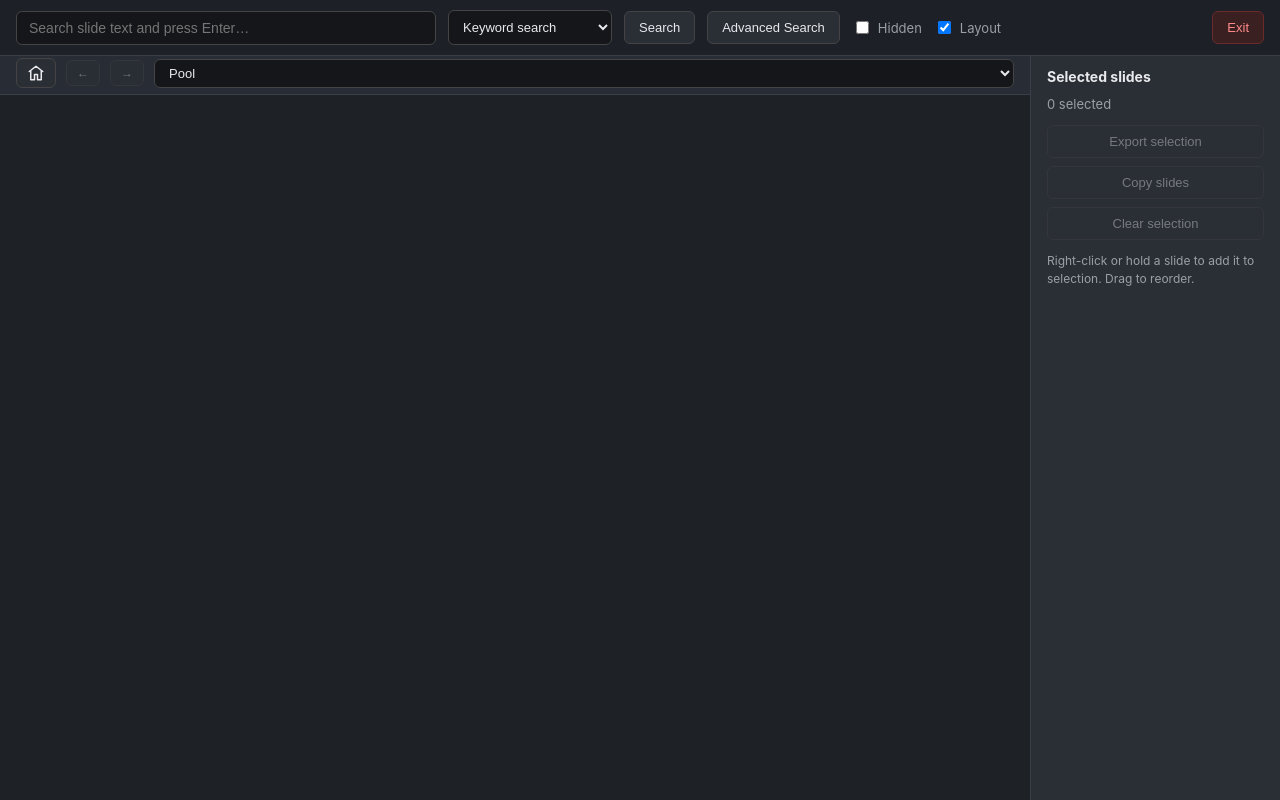
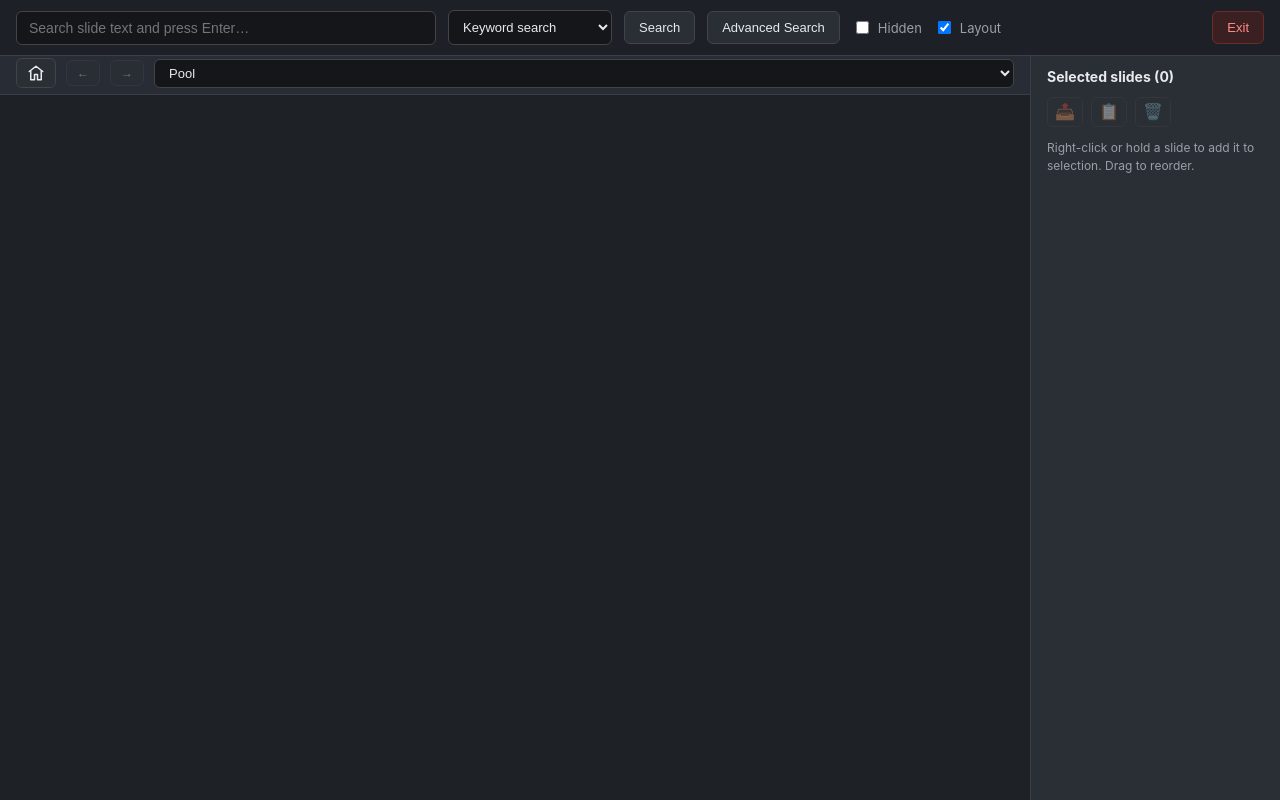
Before and after one commit to haesleinhuepf/slidedesk, a Flask app: page / in a window 1280 px wide. Run offline with Flask 3, Linux system fonts and the light colour scheme; data that the repository does not hold is empty.

```diff
--- a/src/slidedesk/server/static/css/style.css
+++ b/src/slidedesk/server/static/css/style.css
@@ -144,7 +144,6 @@ button {
 button:disabled { opacity: 0.4; cursor: default; }
 button:not(:disabled):hover { border-color: var(--accent); }
 
-#selection-count { font-size: 13px; color: var(--muted); white-space: nowrap; }
 #scan-status { margin-left: auto; font-size: 12px; color: var(--muted); white-space: nowrap; }
 #embedding-status { font-size: 12px; color: var(--muted); white-space: nowrap; }
 
@@ -271,7 +270,8 @@ button:not(:disabled):hover { border-color: var(--accent); }
   touch-action: pan-y;
 }
 #selection-bar h2 { margin: 0 0 8px; font-size: 14px; }
-#selection-actions { display: flex; flex-direction: column; gap: 8px; margin: 12px 0; }
+#selection-actions { display: flex; gap: 8px; margin: 12px 0; }
+#selection-actions button { min-width: 36px; padding: 6px; font-size: 16px; line-height: 1; }
 #selection-help { margin: 0 0 16px; color: var(--muted); font-size: 12px; line-height: 1.5; }
 .selection-slide { display: block; width: 100%; margin-bottom: 12px; padding: 5px; cursor: grab; text-align: left; }
 .selection-slide img { display: block; width: 100%; aspect-ratio: 16 / 9; object-fit: contain; background: #000; pointer-events: none; }
--- a/src/slidedesk/server/static/js/app.js
+++ b/src/slidedesk/server/static/js/app.js
@@ -716,7 +716,7 @@
       if (!state.slidesById.has(id)) state.selection.delete(id);
     }
     const count = state.selection.size;
-    document.getElementById("selection-count").textContent = `${count} selected`;
+    document.getElementById("selection-count").textContent = `Selected slides (${count})`;
     document.getElementById("export-btn").disabled = count === 0;
     document.getElementById("copy-selection-btn").disabled = count === 0;
     document.getElementById("clear-selection-btn").disabled = count === 0;
--- a/src/slidedesk/server/templates/index.html
+++ b/src/slidedesk/server/templates/index.html
@@ -52,12 +52,11 @@
   </div>
 
   <aside id="selection-bar" aria-label="Selected slides">
-    <h2>Selected slides</h2>
-    <span id="selection-count">0 selected</span>
+    <h2 id="selection-count">Selected slides (0)</h2>
     <div id="selection-actions">
-      <button id="export-btn" disabled>Export selection</button>
-      <button id="copy-selection-btn" disabled>Copy slides</button>
-      <button id="clear-selection-btn" disabled>Clear selection</button>
+      <button id="export-btn" type="button" aria-label="Export selection" title="Export selection" disabled>📤</button>
+      <button id="copy-selection-btn" type="button" aria-label="Copy slides" title="Copy slides" disabled>📋</button>
+      <button id="clear-selection-btn" type="button" aria-label="Clear selection" title="Clear selection" disabled>🗑️</button>
     </div>
     <p id="selection-help">Right-click or hold a slide to add it to selection. Drag to reorder.</p>
     <div id="selected-slides" aria-label="Selection order"></div>
```
Also changed, not shown: src/slidedesk/layout_strip.py (+6 -1 lines).
